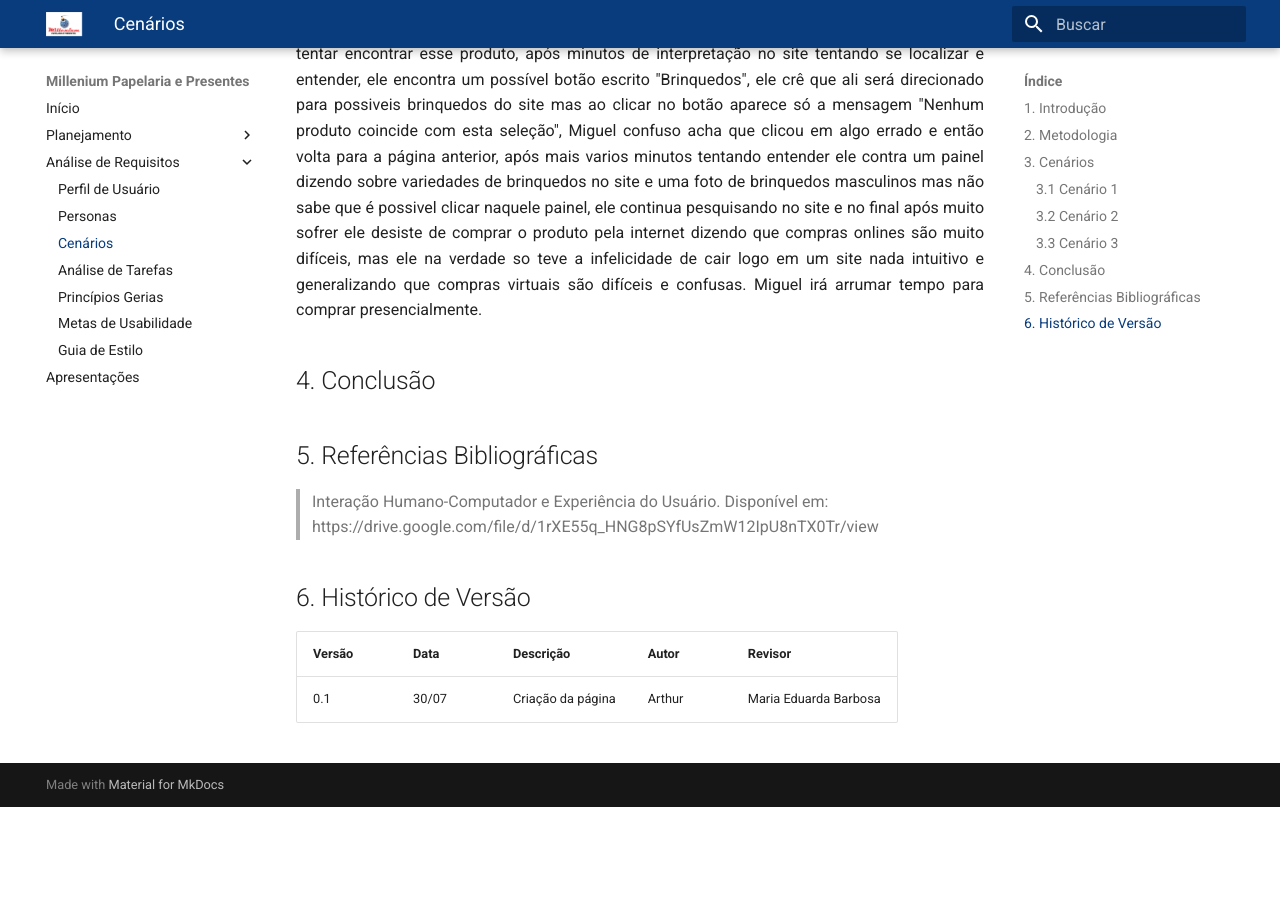
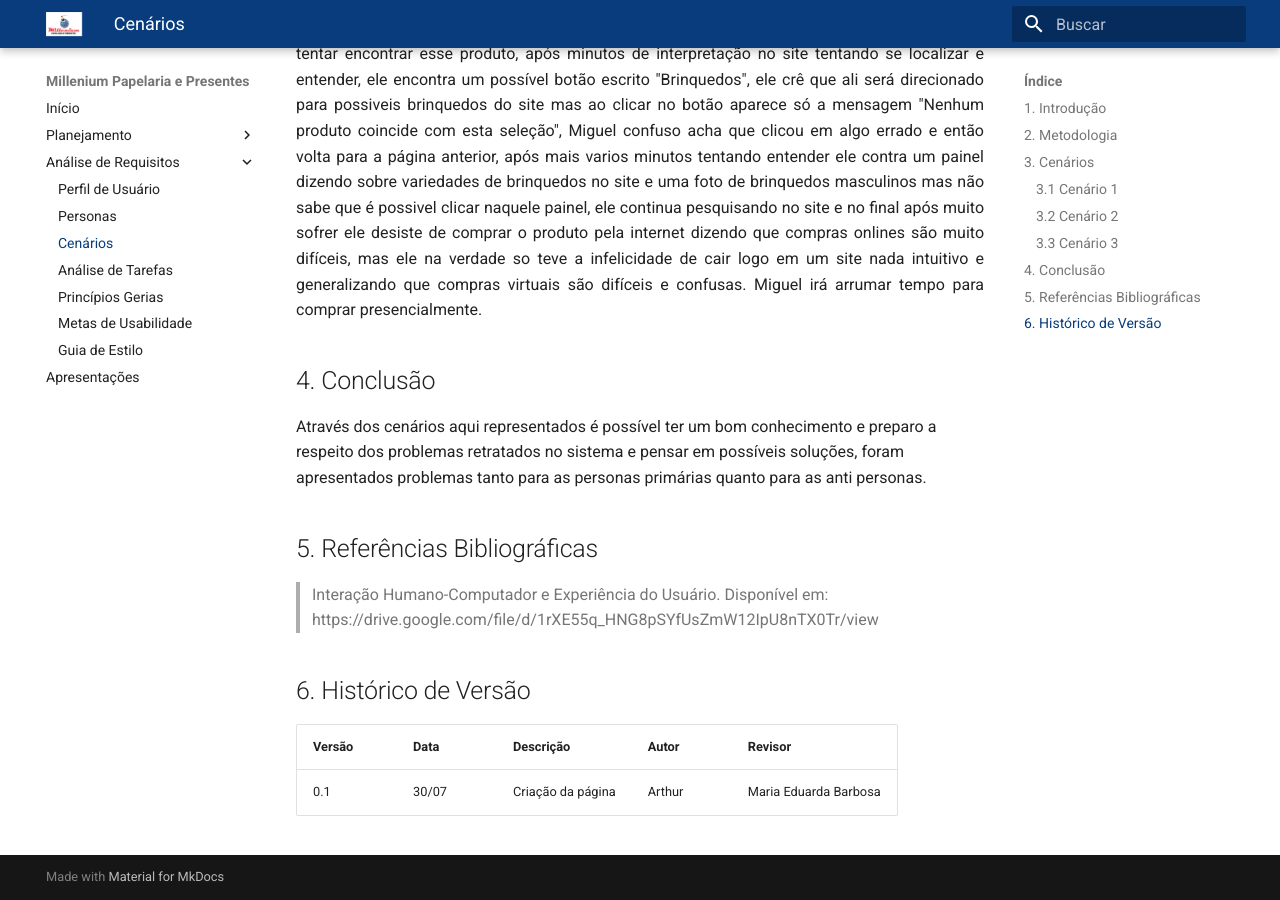
Before and after one commit to Interacao-Humano-Computador/2022.1-Millenium-Papelaria, an MkDocs documentation site: the page built from docs/AnaliseDeRequisitos/cenarios.md, in a window 1280 px wide and 900 px high, scrolled down 1901 px. Built offline with MkDocs 1.6.1 and Material for MkDocs 9.7.7, drawn with Linux system fonts in a browser that asks for light colours; before the commit the page ends 2708 px from its top, so only the background shows below that.

Commit message:
Update cenarios.md

```diff
--- a/docs/AnaliseDeRequisitos/cenarios.md
+++ b/docs/AnaliseDeRequisitos/cenarios.md
@@ -30,6 +30,7 @@ Miguel, um exímio biomédico de 56 anos, sabendo que o aniversário de seu neto
 </div>
 
 ## 4. Conclusão
+Através dos cenários aqui representados é possível ter um bom conhecimento e preparo a respeito dos problemas retratados no sistema e pensar em possíveis soluções, foram apresentados problemas tanto para as personas primárias quanto para as anti personas.
 
 ## 5. Referências Bibliográficas
 >Interação Humano-Computador e Experiência do Usuário. Disponível em: https://drive.google.com/file/d/1rXE55q_HNG8pSYfUsZmW12IpU8nTX0Tr/view
```
